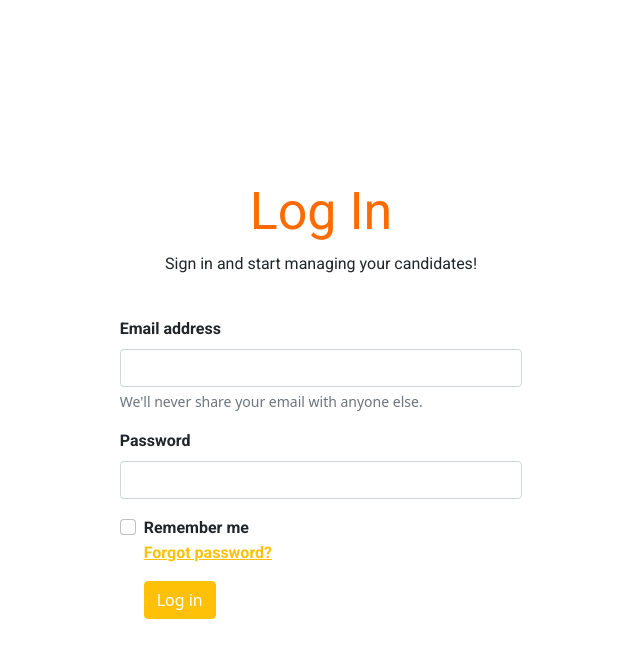
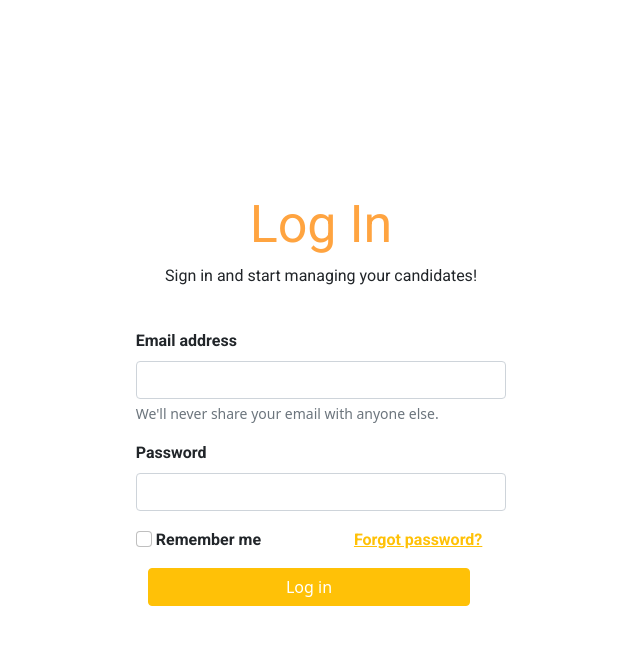
Before and after one commit to AlexHM/WebShop, a PHP site: page /html/login/login.html in a window 1280 px wide. Shown: the top 658 px of the page, without its empty margins (319-959 px from the left). Run offline with PHP 8.4, Linux system fonts and the light colour scheme; some libraries are stand-ins or nearby versions.

Commit message:
update login
finished style login

```diff
--- a/NFTS/html/login/login.html
+++ b/NFTS/html/login/login.html
@@ -17,8 +17,8 @@
 
 <body class="m-0 vh-100 row justify-content-center align-items-center">
 
-    <div class="container col-4">
-        <form>
+    <div class="container col-lg-4">
+        <form class="p-3">
             <div id="title" class="container-fluid text-center">
                 <h1 id="title1">Log In</h1>
                 <p>Sign in and start managing your candidates!</p>
@@ -32,16 +32,16 @@
                 <label for="exampleInputPassword1" class="form-label">Password</label>
                 <input type="password" class="form-control" id="exampleInputPassword1">
             </div>
-            <div class="mb-3 form-check col-12">
+            <div class="mb-3 col-12 row align-content-around">
                 <div class="col-6">
                     <input type="checkbox" class="form-check-input form-check-input" id="exampleCheck1">
                     <label class="form-check-label" for="exampleCheck1">Remember me</label>
                 </div>
-                <div class="col-6">
+                <div class="col-6 text-end">
                     <a href="#" class="link-warning">Forgot password?</a>
                 </div>
             </div>
-            <div class="container justify-content-center col-12">
+            <div class="container-fluid row ">
                 <button type="submit" class="btn btn-warning text-white">Log in</button>
             </div>
         </form>
--- a/NFTS/stylesheet/login.css
+++ b/NFTS/stylesheet/login.css
@@ -25,7 +25,7 @@ label {
 
 a {
     font-family: 'Roboto', sans-serif;
-    text-decoration: rgb(255, 107, 0);
+    text-decoration: rgb(255, 164, 64);
     color: black;
     font-weight: bold;
 }
@@ -58,6 +58,7 @@ a:hover {
 
 #title1 {
     font-size: 6.5vh;
+    color: rgb(255, 164, 64);
 }
 
 /*inputs*/
```
